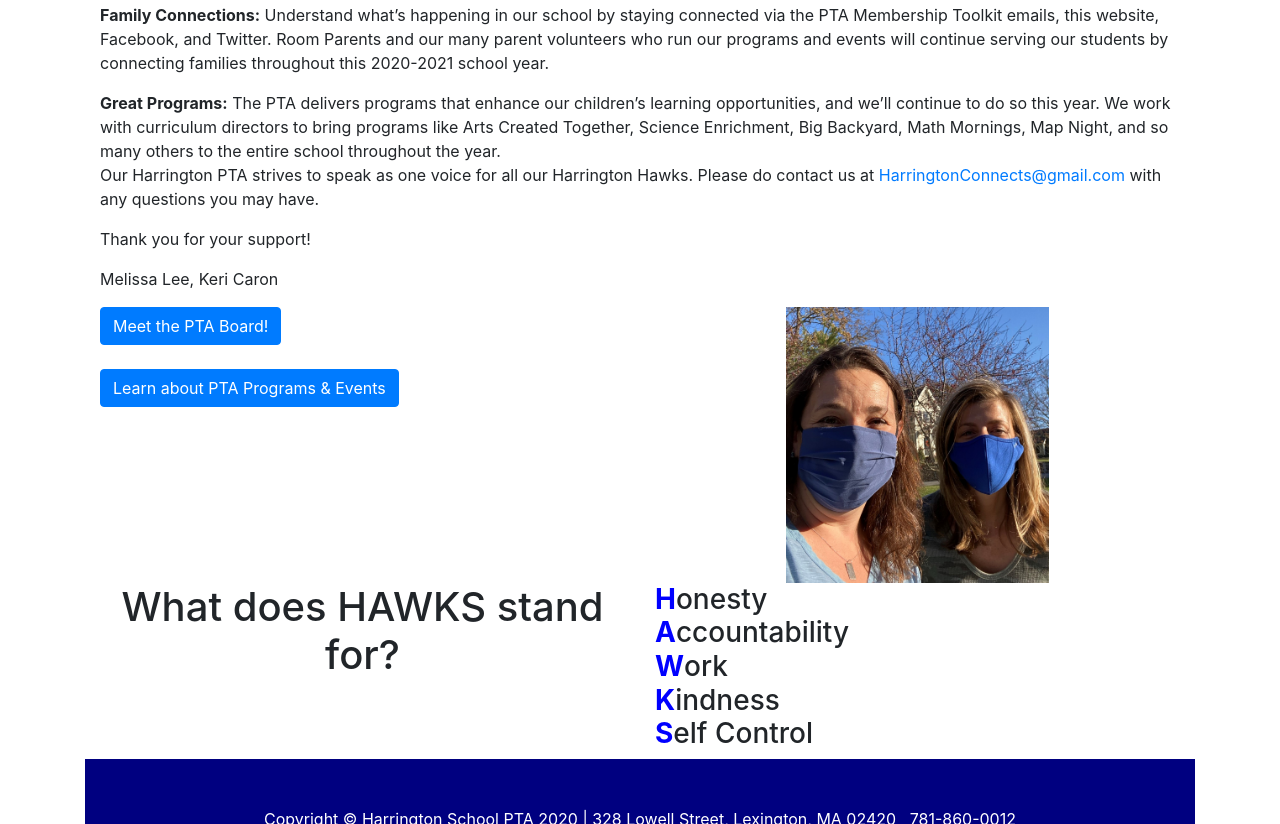
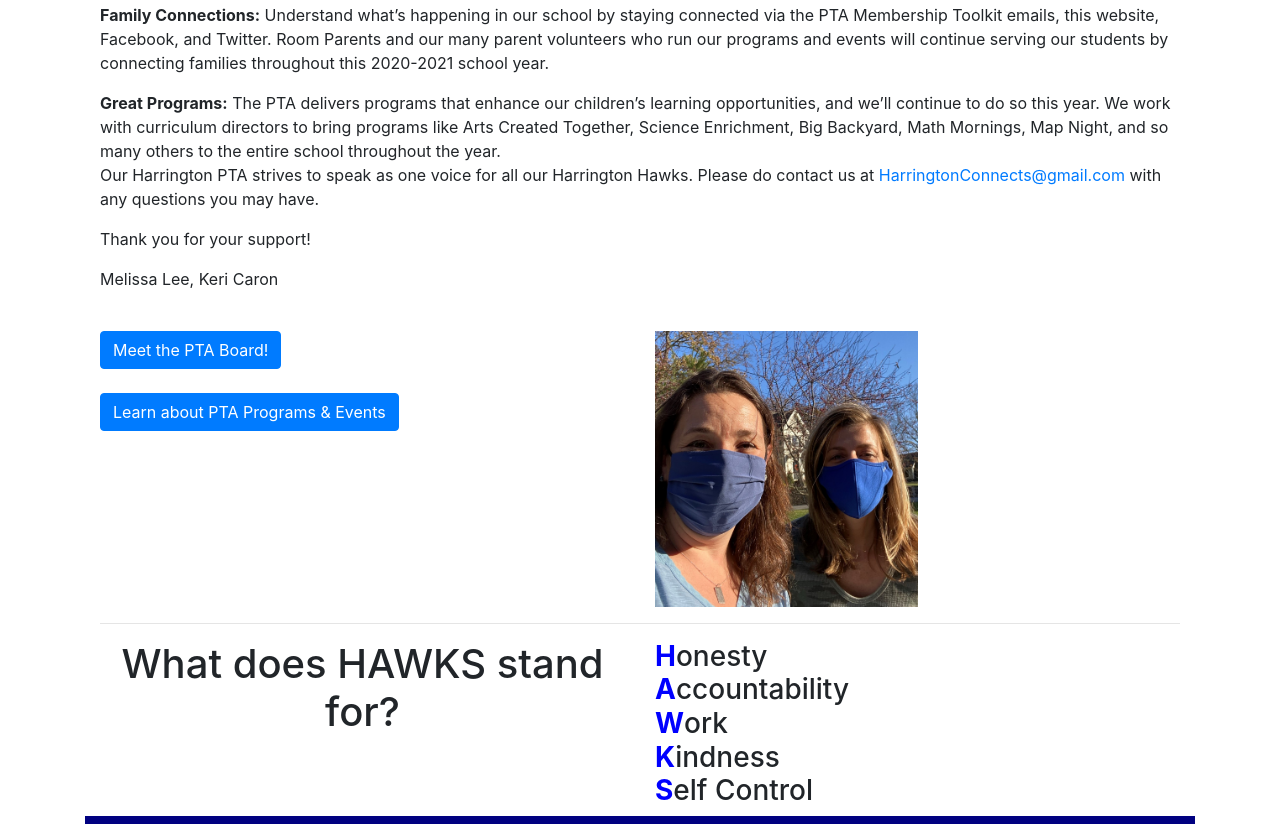
Before and after one commit to lindachen1/Harrington-Website, a website: page about.html in a window 1280 px wide. Shown: the part 422-1246 px from the top of the page. Drawn offline with Linux system fonts and the light colour scheme.

Commit message:
Update about.html

```diff
--- a/about.html
+++ b/about.html
@@ -98,19 +98,21 @@
 	  </p>
 	  <p>Thank you for your support!</p>
 	  <p>Melissa Lee, Keri Caron</p>
-	    <div class="row">
-		    <div class="col-lg-6">
+	    <br />
+	 <div class="row">
+	   <div class="col-lg-6">
 	  <a class="btn btn-primary" href="board.html">Meet the PTA Board!</a>
 	  <br /><br />
 	  <a class="btn btn-primary" href="organization.html">Learn about PTA Programs & Events</a>
 	</div>
 
-	<hr>
 
 	  <div class="col-lg-6">
- 	  	<img src="images/PTAcopresPic1.jpeg" class="mx-auto d-block" style="width:50%">
+ 	  	<img src="images/PTAcopresPic1.jpeg" class="img-fluid" style="width:50%">
 	    </div>
 	  </div>
+
+	<hr>
 
 	<div class="row">
 	  <div class="col-md-6">
```
